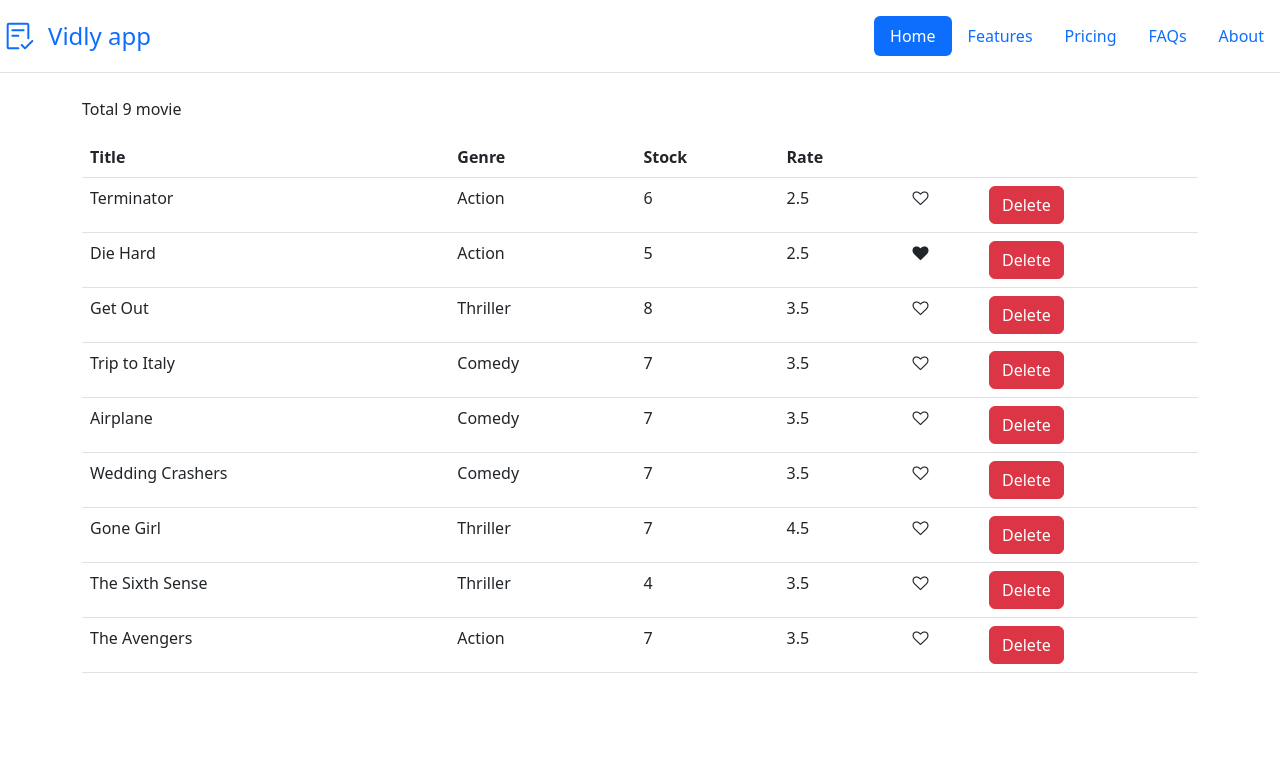
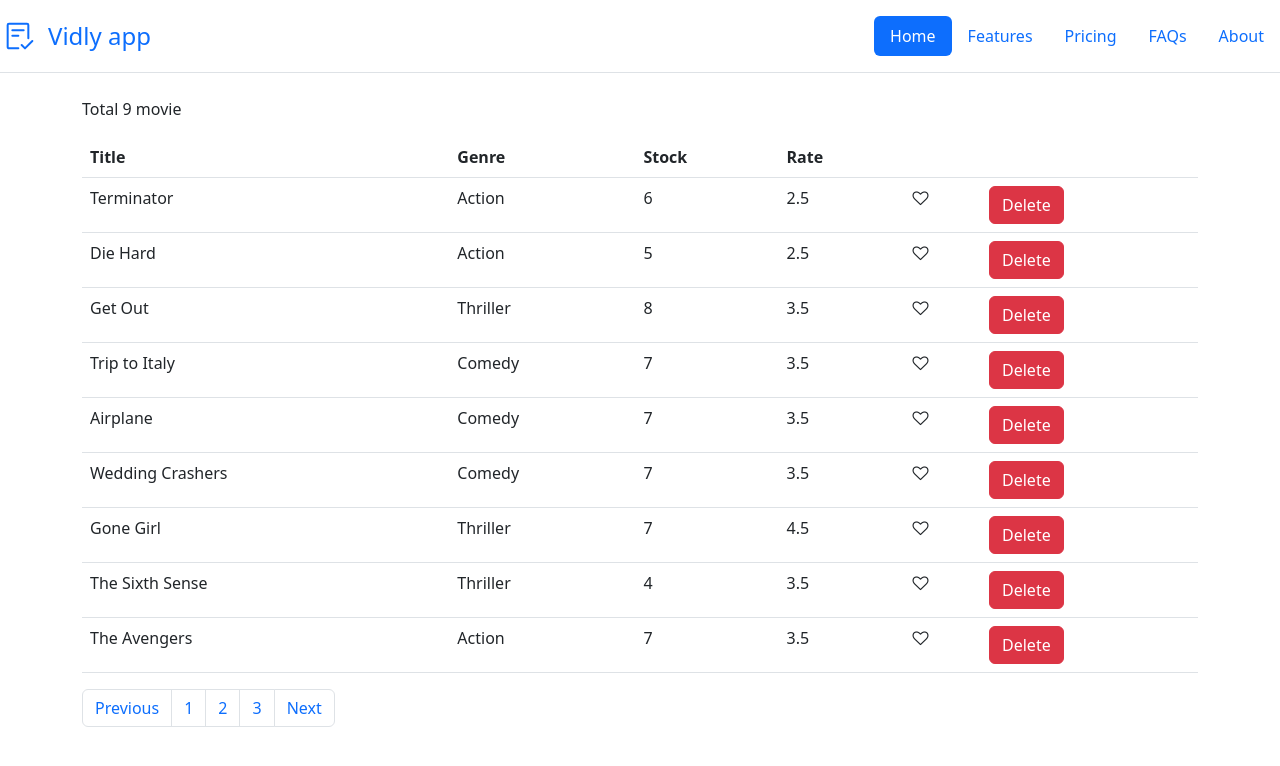
Before and after one commit to suhailphp/vidly-app-2023, a React (Create React App) app: page / in a window 1280 px wide. Shown: the top 766 px of the page. Built offline with nearby package versions, Linux system fonts and the light colour scheme.

Commit message:
pagination added to vildy movies table

```diff
--- a/package.json
+++ b/package.json
@@ -8,6 +8,7 @@
     "@testing-library/user-event": "^13.5.0",
     "bootstrap": "^5.2.3",
     "font-awesome": "^4.7.0",
+    "lodash": "^4.17.21",
     "react": "^18.2.0",
     "react-dom": "^18.2.0",
     "react-scripts": "5.0.1",
--- a/src/components/movies.jsx
+++ b/src/components/movies.jsx
@@ -1,9 +1,12 @@
 import React, { Component } from "react";
 import { getMovies } from "../services/fakeMovieService";
 import Like from "./like"
+import Pagination from "./pagination";
 class Movies extends Component {
   state = {
     movies: getMovies(),
+    pageNumber:1,
+    pageLength:3
   };
   render() {
 
@@ -49,6 +52,11 @@ class Movies extends Component {
             })}
           </tbody>
         </table>
+        <Pagination
+          pageNumber={this.state.pageNumber}
+          pageLength={this.state.pageLength}
+          dataCount={this.state.movies.length}
+        ></Pagination>
       </>
     );
   }
--- /dev/null
+++ b/src/components/pagination.jsx
@@ -0,0 +1,18 @@
+import _ from 'lodash'
+const Pagination = ({pageNumber,pageLength,dataCount}) => {
+    let pageCount = dataCount/pageLength
+    let pages = _.range(1,pageCount+1)
+    return (
+        <nav aria-label="Page navigation example">
+            <ul className="pagination">
+                <li className="page-item"><a className="page-link" href="#">Previous</a></li>
+                {pages.map(page=>(
+                    <li className="page-item"><a className="page-link" href="#">{page}</a></li>
+                ))}
+                <li className="page-item"><a className="page-link" href="#">Next</a></li>
+            </ul>
+        </nav>
+     );
+}
+
+export default Pagination;
--- a/src/services/fakeMovieService.js
+++ b/src/services/fakeMovieService.js
@@ -15,7 +15,6 @@ const movies = [
     genre: { _id: "5b21ca3eeb7f6fbccd471818", name: "Action" },
     numberInStock: 5,
     dailyRentalRate: 2.5,
-    liked:true
   },
   {
     _id: "5b21ca3eeb7f6fbccd471817",
```
Also changed, not shown: 1 other file (tests, documents, lock files or other folders).
